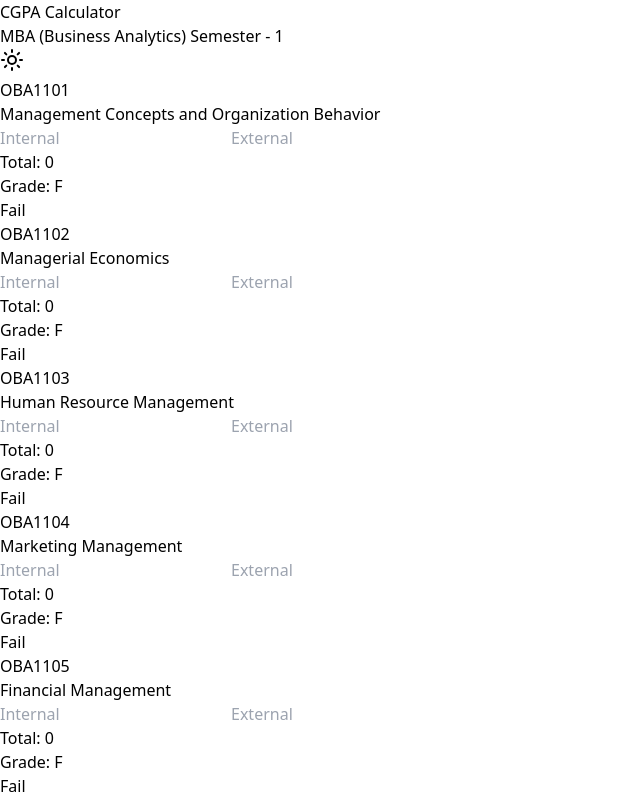
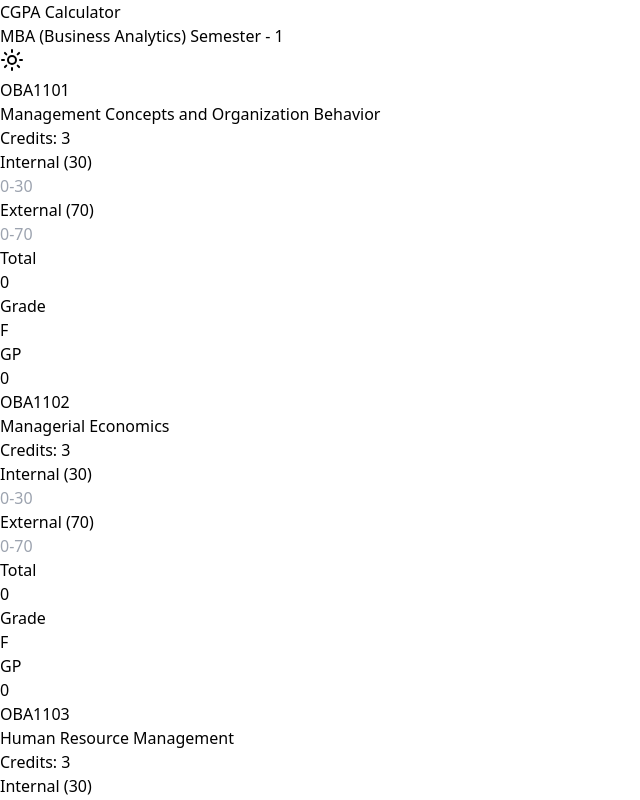
Before and after one commit to ILAKKIYAN1994/Applications, a React app: page / in a window 1280 px wide. Shown: the top 800 px of the page, without its empty margins (0-640 px from the left). Built offline with nearby package versions, Linux system fonts and the light colour scheme; the HTML template or start-up script is replaced by a standard one.

Commit message:
Initial commit

```diff
--- a/src/App.jsx
+++ b/src/App.jsx
@@ -1,6 +1,5 @@
 import React, { useEffect, useState } from 'react';
 import {
-  Calculator,
   Linkedin,
   Youtube,
   Sun,
@@ -43,13 +42,12 @@ const getGrade = (total) => {
 
 export default function CGPACalculator() {
   const [marks, setMarks] = useState(
-    courses.reduce((acc, course) => {
-      acc[course.code] = { internal: '', external: '' };
+    courses.reduce((acc, c) => {
+      acc[c.code] = { internal: '', external: '' };
       return acc;
     }, {})
   );
 
-  /* 🌗 Dark / Light Mode (ONLY ADDITION) */
   const [darkMode, setDarkMode] = useState(
     () => JSON.parse(localStorage.getItem('theme')) ?? true
   );
@@ -73,80 +71,18 @@ export default function CGPACalculator() {
       totalGradePoints += getGradePoint(total) * course.credits;
     });
 
-    const result =
-      totalCredits > 0
-        ? (totalGradePoints / totalCredits).toFixed(2)
-        : '0.00';
-
-    setCgpa(result);
+    setCgpa(
+      totalCredits ? (totalGradePoints / totalCredits).toFixed(2) : '0.00'
+    );
   }, [marks]);
 
-  const handleMarkChange = (code, type, value) => {
-    const num =
-      value === ''
-        ? ''
-        : Math.min(Math.max(0, parseInt(value) || 0), type === 'internal' ? 30 : 70);
-
-    setMarks((prev) => ({
-      ...prev,
-      [code]: { ...prev[code], [type]: num }
-    }));
+  const handleChange = (code, type, value) => {
+    const max = type === 'internal' ? 30 : 70;
+    const v = value === '' ? '' : Math.min(Math.max(0, value), max);
+    setMarks((p) => ({ ...p, [code]: { ...p[code], [type]: v } }));
   };
 
-  const exportToPDF = () => {
-    const doc = new jsPDF();
-    let y = 30;
-
-    doc.setFillColor(79, 70, 229);
-    doc.rect(0, 0, 210, 25, 'F');
-    doc.setTextColor(255, 255, 255);
-    doc.setFontSize(16);
-    doc.text(
-      'MBA (Business Analytics) Semester - 1 CGPA',
-      105,
-      16,
-      { align: 'center' }
-    );
-
-    doc.setTextColor(0, 0, 0);
-    doc.setFontSize(10);
-
-    y += 10;
-    doc.text('Code', 10, y);
-    doc.text('Subject', 30, y);
-    doc.text('Int', 120, y);
-    doc.text('Ext', 135, y);
-    doc.text('Total', 150, y);
-    doc.text('Grade', 165, y);
-    doc.text('Result', 180, y);
-
-    y += 6;
-
-    courses.forEach((course) => {
-      const internal = parseInt(marks[course.code].internal) || 0;
-      const external = parseInt(marks[course.code].external) || 0;
-      const total = internal + external;
-      const grade = getGrade(total);
-      const result = total >= 50 ? 'Pass' : 'Fail';
-
-      doc.text(course.code, 10, y);
-      doc.text(course.title.substring(0, 30), 30, y);
-      doc.text(String(internal), 120, y);
-      doc.text(String(external), 135, y);
-      doc.text(String(total), 150, y);
-      doc.text(grade, 165, y);
-      doc.text(result, 180, y);
-
-      y += 6;
-    });
-
-    y += 10;
-    doc.setFontSize(14);
-    doc.text(`Final CGPA : ${cgpa}`, 105, y, { align: 'center' });
-
-    doc.save('MBA_Business_Analytics_Semester_1_CGPA.pdf');
-  };
-
+  /* ---------- UI ---------- */
   return (
     <div
       className={`min-h-screen py-8 px-4 ${
@@ -164,68 +100,93 @@ export default function CGPACalculator() {
             </p>
           </div>
 
-          {/* 🌗 Toggle Button */}
           <button
             onClick={() => setDarkMode(!darkMode)}
-            className="p-2 rounded-full hover:bg-indigo-500/20 transition"
+            className="p-2 rounded-full hover:bg-indigo-500/20"
           >
             {darkMode ? <Sun /> : <Moon />}
           </button>
         </div>
 
-        {/* Courses */}
+        {/* SUBJECT ROWS – EXACT SCREENSHOT STYLE */}
         <div className="space-y-4">
           {courses.map((course) => {
-            const total =
-              (parseInt(marks[course.code].internal) || 0) +
-              (parseInt(marks[course.code].external) || 0);
+            const internal = parseInt(marks[course.code].internal) || 0;
+            const external = parseInt(marks[course.code].external) || 0;
+            const total = internal + external;
+            const grade = getGrade(total);
+            const gp = getGradePoint(total);
 
             return (
-              <div key={course.code} className="bg-white text-black p-4 rounded">
+              <div
+                key={course.code}
+                className="bg-white rounded-lg p-5 border flex flex-col md:flex-row md:items-center md:justify-between gap-4"
+              >
+                {/* Left */}
+                <div className="md:w-1/3">
                   <div className="font-semibold">{course.code}</div>
-                <div className="text-sm">{course.title}</div>
+                  <div className="text-sm text-gray-600">{course.title}</div>
+                  <div className="text-xs text-gray-500 mt-1">
+                    Credits: {course.credits}
+                  </div>
+                </div>
 
-                <div className="grid grid-cols-2 md:grid-cols-5 gap-3 mt-3">
+                {/* Right */}
+                <div className="grid grid-cols-2 md:grid-cols-5 gap-4 md:w-2/3 text-center">
+                  <div>
+                    <div className="text-xs mb-1">Internal (30)</div>
                     <input
                       type="number"
-                    placeholder="Internal"
+                      placeholder="0-30"
                       value={marks[course.code].internal}
                       onChange={(e) =>
-                      handleMarkChange(course.code, 'internal', e.target.value)
+                        handleChange(course.code, 'internal', e.target.value)
                       }
-                    className="border p-2 rounded"
+                      className="w-full border rounded-md px-2 py-1 text-center"
                     />
+                  </div>
+
+                  <div>
+                    <div className="text-xs mb-1">External (70)</div>
                     <input
                       type="number"
-                    placeholder="External"
+                      placeholder="0-70"
                       value={marks[course.code].external}
                       onChange={(e) =>
-                      handleMarkChange(course.code, 'external', e.target.value)
+                        handleChange(course.code, 'external', e.target.value)
                       }
-                    className="border p-2 rounded"
+                      className="w-full border rounded-md px-2 py-1 text-center"
                     />
-                  <div>Total: {total}</div>
-                  <div>Grade: {getGrade(total)}</div>
-                  <div>{total >= 50 ? 'Pass' : 'Fail'}</div>
+                  </div>
+
+                  <div>
+                    <div className="text-xs mb-1">Total</div>
+                    <div className="font-bold text-indigo-600">{total}</div>
+                  </div>
+
+                  <div>
+                    <div className="text-xs mb-1">Grade</div>
+                    <div className="font-bold text-green-600">{grade}</div>
+                  </div>
+
+                  <div>
+                    <div className="text-xs mb-1">GP</div>
+                    <div className="font-bold text-purple-600">{gp}</div>
+                  </div>
                 </div>
               </div>
             );
           })}
         </div>
 
-        {/* CGPA */}
+        {/* ⬇️ EVERYTHING BELOW IS UNCHANGED */}
         <div className="mt-8 text-center">
           <div className="text-5xl font-bold mb-4">{cgpa}</div>
-          <button
-            onClick={exportToPDF}
-            className="inline-flex items-center gap-2 px-6 py-2 bg-indigo-600 text-white rounded"
-          >
-            <FileDown size={18} />
-            Export CGPA as PDF
+          <button className="inline-flex items-center gap-2 px-6 py-2 bg-indigo-600 text-white rounded">
+            <FileDown size={18} /> Export CGPA as PDF
           </button>
         </div>
 
-        {/* LinkedIn CTA */}
         <div className="mt-8 bg-gray-800 p-6 rounded text-center">
           <img
             src={profilePic}
@@ -233,35 +194,31 @@ export default function CGPACalculator() {
             className="w-20 h-20 rounded-full mx-auto mb-3 border-2 border-indigo-500"
           />
           <p className="mb-4">
-            If you find this app useful, share your comments and feedback in my
+            If you find this app useful ❤️, share your comments and feedback in my
             LinkedIn post.
           </p>
           <a
-            href="https://www.linkedin.com/posts/ilakkiyan-av_databrickswithidc-databricks-day7-activity-7417271797940760576-riXc?utm_source=share&utm_medium=member_desktop&rcm=ACoAABk5xywB0cRilWCFQLsOQXdNTlCQILQ4Mig"
+            href="#"
             className="inline-flex items-center gap-2 bg-indigo-600 px-6 py-2 rounded text-white"
           >
-            <Linkedin size={18} />
-            View LinkedIn Post (link will be added)
+            <Linkedin size={18} /> View LinkedIn Post
           </a>
         </div>
 
-        {/* Footer with BLUE BOXES */}
         <footer className="mt-10 flex justify-center gap-6 text-sm">
           <a
             href="https://www.linkedin.com/in/ilakkiyan-av/"
             target="_blank"
-            rel="noopener noreferrer"
-            className="flex items-center gap-2 bg-blue-600 px-4 py-2 rounded text-white hover:bg-blue-700"
+            className="flex items-center gap-2 bg-blue-600 px-4 py-2 rounded text-white"
           >
-            <Linkedin size={18} /> LinkedIn
+            <Linkedin size={18} /> Follow me on LinkedIn
           </a>
           <a
             href="https://www.youtube.com/@ilakkiyanav"
             target="_blank"
-            rel="noopener noreferrer"
-            className="flex items-center gap-2 bg-blue-600 px-4 py-2 rounded text-white hover:bg-blue-700"
+            className="flex items-center gap-2 bg-blue-600 px-4 py-2 rounded text-white"
           >
-            <Youtube size={18} /> YouTube
+            <Youtube size={18} /> Subscribe to my YouTube channel
           </a>
         </footer>
 
```
Lines whose indentation alone changed are shown as unchanged.
